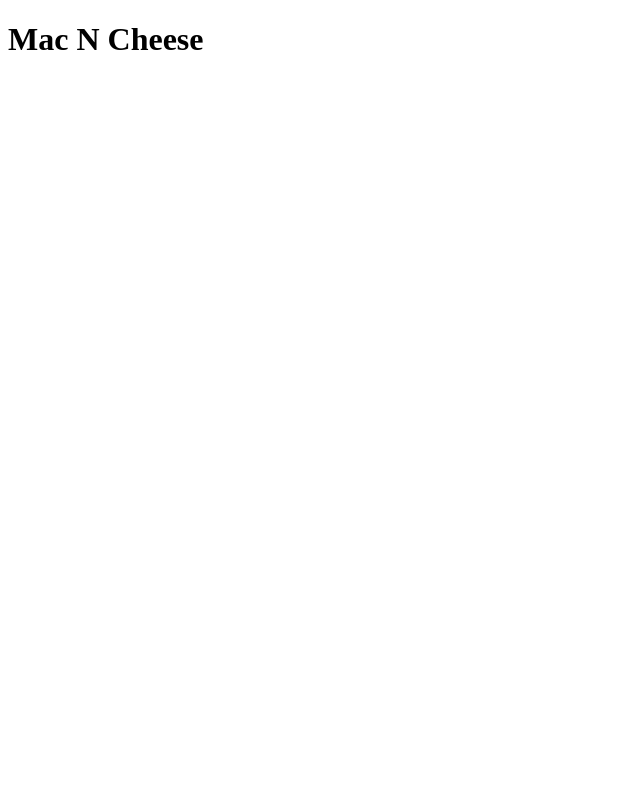
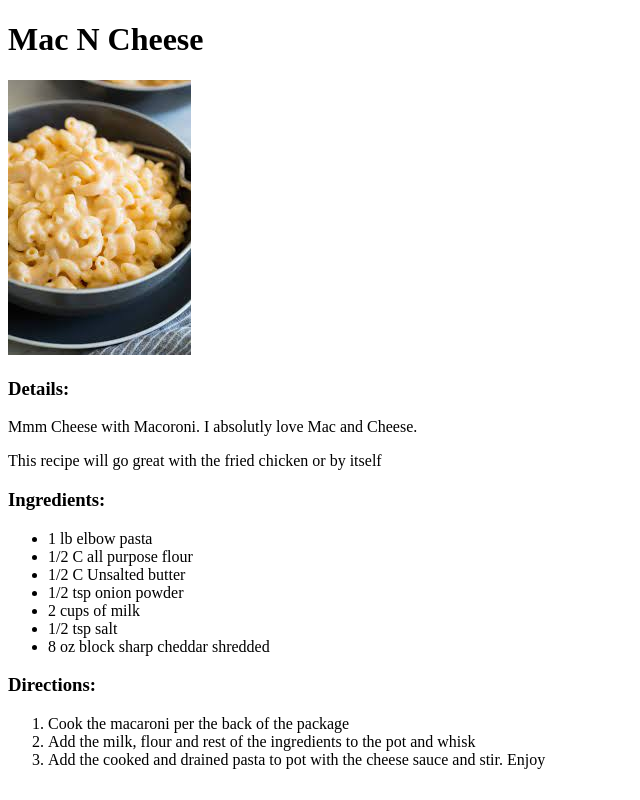
Before and after one commit to nWallyterNator/odin-recipes, a plain HTML site: page recipes/macncheese.html in a window 1280 px wide. Shown: the whole page, without its empty margins (0-640 px from the left). Drawn offline with Linux system fonts and the light colour scheme.

Commit message:
finished the mac n cheese

```diff
--- a/recipes/macncheese.html
+++ b/recipes/macncheese.html
@@ -6,5 +6,29 @@
     </head>
     <body>
         <h1>Mac N Cheese</h1>
+        <img src="../images/macncheese.jpeg" alt="Mac and Cheese">
+
+        <h3>Details:</h3>
+        <p>Mmm Cheese with Macoroni. I absolutly love Mac and Cheese.</p>
+        <p>This recipe will go great with the fried chicken or by itself</p>
+
+        <h3>Ingredients:</h3>
+        <ul>
+            <li>1 lb elbow pasta</li>
+            <li>1/2 C all purpose flour</li>
+            <li>1/2 C Unsalted butter</li>
+            <li> 1/2 tsp onion powder</li>
+            <li>2 cups of milk</li>
+            <li>1/2 tsp salt</li>
+            <li>8 oz block sharp cheddar shredded</li>
+        </ul>
+        <h3>Directions:</h3>
+        <ol>
+            <li>Cook the macaroni per the back of the package</li>
+            <li>Add the milk, flour and rest of the ingredients to the pot and whisk</li>
+            <li>Add the cooked and drained pasta to pot with the cheese sauce and stir. Enjoy</li>
+        </ol>
+
+
     </body>
 </html>
```
